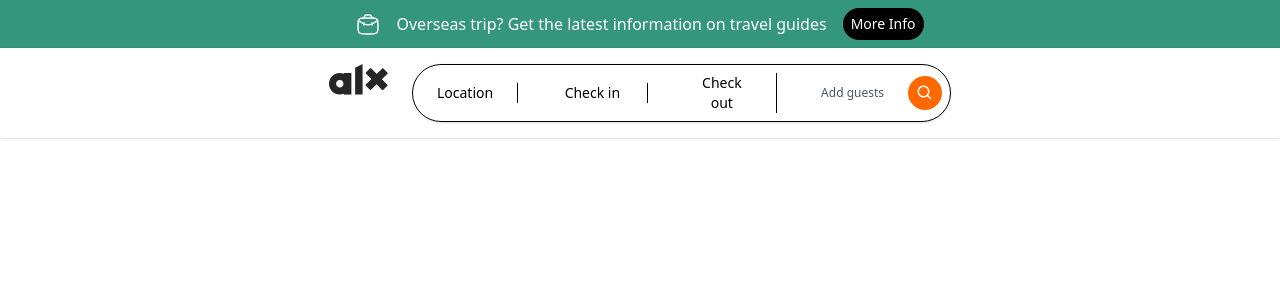
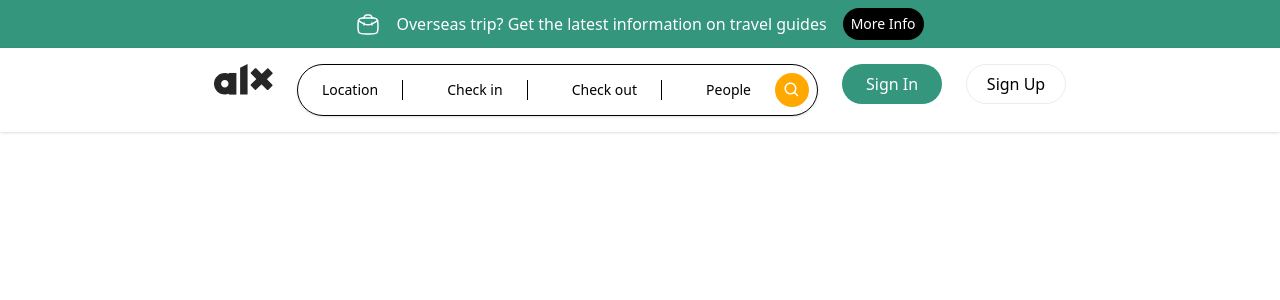
Before and after one commit to TheDEV111/ALX-real-estate, a React app in the folder Frontend/: page / in a window 1280 px wide. Shown: the top 300 px of the page. Built offline with nearby package versions, Linux system fonts and the light colour scheme; the HTML template or start-up script is replaced by a standard one.

Commit message:
Feat: Button compoent

```diff
--- a/Frontend/src/components/Button.tsx
+++ b/Frontend/src/components/Button.tsx
@@ -1,7 +1,25 @@
+interface ButtonProps {
+  children: React.ReactNode;
+  onClick?: () => void;
+  disabled?: boolean;
+  isLoading?: boolean;
+  className?: string
+}
 
-
-export default function Button() {
+export const Button: React.FC<ButtonProps> = ({
+  children,
+  onClick,
+  disabled,
+  isLoading,
+  className,
+}) => {
   return (
-    <div>Button</div>
-  )
-}
+    <button
+      onClick={onClick}
+      disabled={disabled || isLoading}
+      className={`w-[100px] h-[40px]  cursor-pointer whitespace-nowrap rounded-full ${className}`}
+    >
+      {isLoading ? "Loading..." : children}
+    </button>
+  );
+};
--- a/Frontend/src/components/Navbar.tsx
+++ b/Frontend/src/components/Navbar.tsx
@@ -1,11 +1,15 @@
-import Logo from "./logo";
+import Logo from "./Logo";
 import Search from "./Search";
+import { Button } from "./Button";
 function Navbar() {
   return (
     <nav className="fixed w-full bg-white shadow-sm ">
-      <div className="flex justify-center align-center gap-6 max-w-[2520px] mx-auto xl:px-20 md:px-10 sm:px-2 px-4 py-4">
+      <div className="flex justify-center align-center gap-6 px-4 py-4">
         <Logo />
         <Search />
+
+        <Button className=" bg-[#34967C] text-white">Sign In</Button>
+        <Button className="border border-[#ECECEC]">Sign Up</Button>
       </div>
     </nav>
   );
--- a/Frontend/src/components/Search.tsx
+++ b/Frontend/src/components/Search.tsx
@@ -5,18 +5,16 @@ function Search() {
   return (
     <div className="border-[1px] w-full md:w-auto py-2 rounded-full shadow-sm hover:shadow-md transition cursor-pointer">
       <div className="flex flex-row items-center justify-between gap-5">
-        <div className="text-sm px-6 border-r-[1px]">
-          Location
-        </div>
+        <div className="text-sm px-6 border-r-[1px]">Location</div>
         <div className="hidden sm:block text-sm px-6 border-r-[1px] flex-1 text-center">
           Check in
         </div>
-        <div className="hidden sm:block text-sm  px-6 flex-1 border-r-[1px] text-center w-max">
+        <div className="hidden sm:block text-sm  px-6 flex-1 border-r-[1px] text-center whitespace-nowrap">
           Check out
         </div>
-        <div className="text-xs pl-6 pr-2 text-gray-600 flex flex-row items-center gap-6">
-          <div className="hidden sm:block">Add guests</div>
-          <div className="p-2 bg-orange-500 rounded-full text-white">
+        <div className="text-sm pl-6 pr-2 flex flex-row items-center gap-6">
+          <div className="hidden sm:block">People</div>
+          <div className="p-2 bg-[#FFA800] rounded-full text-white">
             <BiSearch size={18} />
           </div>
         </div>
```
